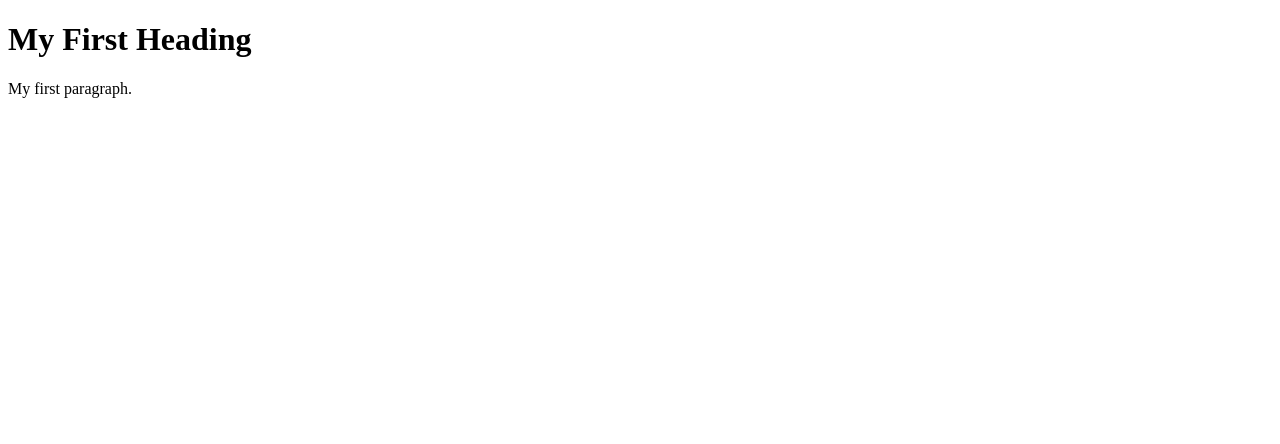
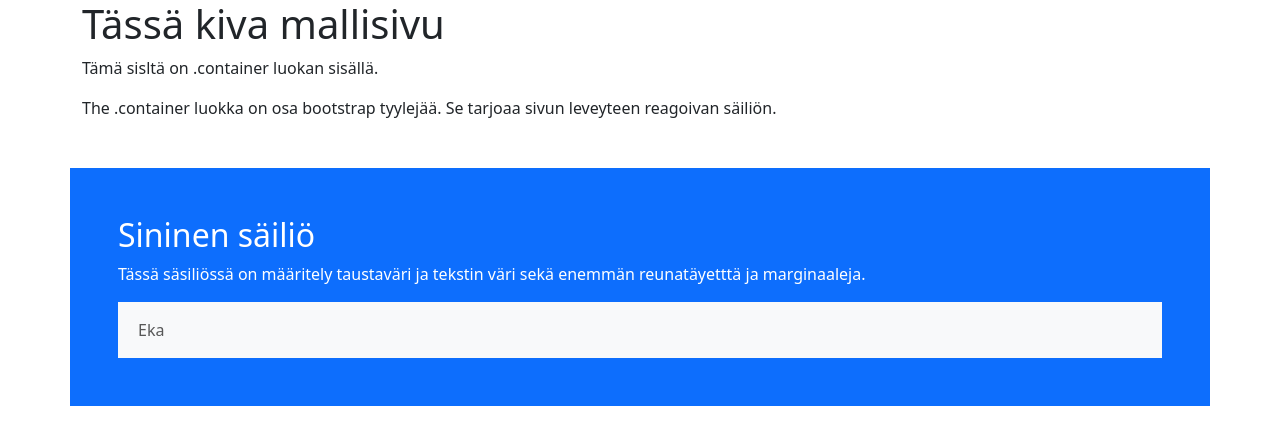
Before and after one commit to Juliawivan/Juliawivan.github.io, a plain HTML site: page index.html in a window 1280 px wide. Drawn offline with nearby package versions, Linux system fonts and the light colour scheme.

Commit message:
melkeen valmus

```diff
--- a/index.html
+++ b/index.html
@@ -2,9 +2,36 @@
 <html>
 <head>
 <title>Page Title</title>
+<meta charset="UTF-8">
+<meta name="viewport" content="width=device-width, initial-scale=1.0">
+<link rel="stylesheet" href="style.css">
+<title>Jullen testisivut </title>
+<link href="https://cdn.jsdelivr.net/npm/bootstrap@5.3.3/dist/css/bootstrap.min.css" rel="stylesheet">
+<script src="https://cdn.jsdelivr.net/npm/bootstrap@5.3.3/dist/js/bootstrap.bundle.min.js"></script>
 </head>
+
 <body>
-<h1>My First Heading</h1>
-<p>My first paragraph.</p>
+<main>
+<div class="container">
+<h1>Tässä kiva mallisivu </h1>
+<p> Tämä sisltä on .container luokan sisällä.</p>
+<p>The .container luokka on osa bootstrap tyylejää.
+Se tarjoaa  sivun leveyteen reagoivan säiliön.</p></div>
+<div class="container p-5 my-5 bg-primary text-white">
+<h2>Sininen säiliö</h2>
+<p>Tässä säsiliössä on määritely taustaväri ja tekstin väri sekä enemmän reunatäyetttä ja marginaaleja.
+<div>
+<nav class="navbar navbar-expand-sm bg-light">
+ <div class="container-fluid">
+<!-- Linkit -->
+<ul class="navbar-nav">
+<li class="nav-item">
+ <a class="nav-link" href="#">Eka</a>
+</li>
+</ul>
+</div>
+ </nav>
+
+</main>
 </body>
 </html>
```
